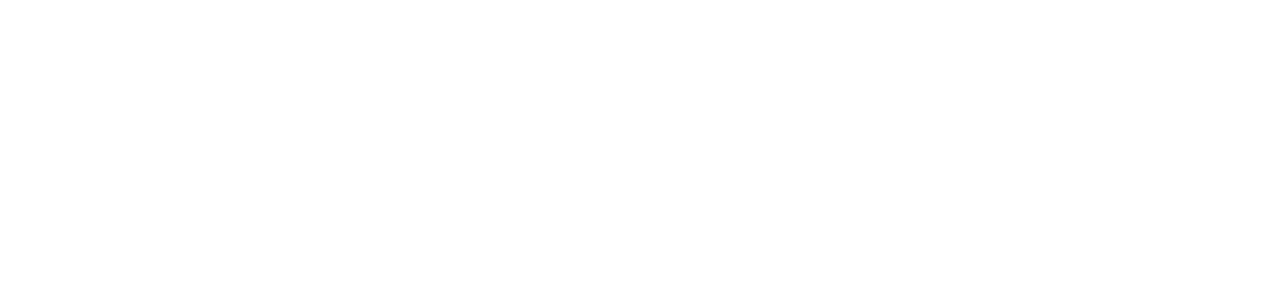
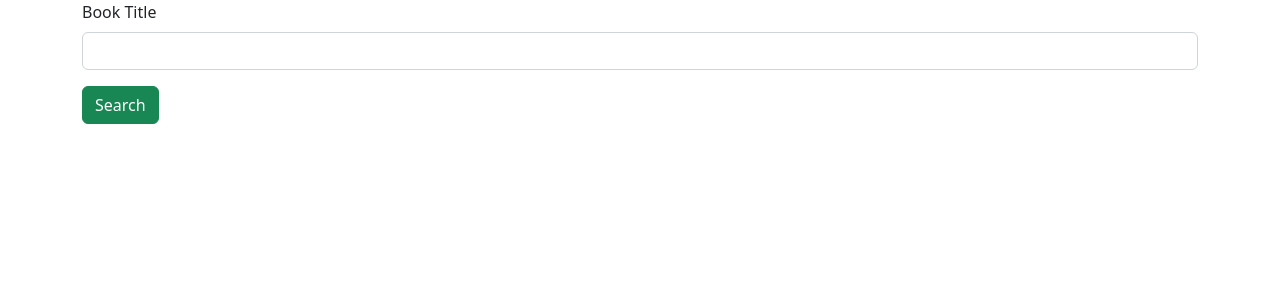
Before and after one commit to GokulDas-07/Library-Angular-App, an Angular app: page /search in a window 1280 px wide. Before the commit this address led to /. Shown: the top 300 px of the page. Built offline with nearby package versions, Linux system fonts and the light colour scheme.

Commit message:
search added

```diff
--- a/src/app/app-routing.module.ts
+++ b/src/app/app-routing.module.ts
@@ -1,6 +1,7 @@
 import { NgModule } from '@angular/core';
 import { RouterModule, Routes } from '@angular/router';
 import { AdminloginComponent } from './adminlogin/adminlogin.component';
+import { BookSearchComponent } from './book-search/book-search.component';
 import { BooksEntryComponent } from './books-entry/books-entry.component';
 import { BooksViewComponent } from './books-view/books-view.component';
 import { UserLoginComponent } from './user-login/user-login.component';
@@ -11,7 +12,8 @@ const routes: Routes = [
   {path:"registration",component:UserRegistrationComponent},
   {path:"userlogin",component:UserLoginComponent},
   {path:"addbooks",component:BooksEntryComponent},
-  {path:"viewbooks",component:BooksViewComponent}
+  {path:"viewbooks",component:BooksViewComponent},
+  {path:"search",component:BookSearchComponent}
 ];
 
 @NgModule({
--- a/src/app/app.module.ts
+++ b/src/app/app.module.ts
@@ -8,6 +8,7 @@ import { UserRegistrationComponent } from './user-registration/user-registration
 import { UserLoginComponent } from './user-login/user-login.component';
 import { BooksEntryComponent } from './books-entry/books-entry.component';
 import { BooksViewComponent } from './books-view/books-view.component';
+import { BookSearchComponent } from './book-search/book-search.component';
 
 @NgModule({
   declarations: [
@@ -16,7 +17,8 @@ import { BooksViewComponent } from './books-view/books-view.component';
     UserRegistrationComponent,
     UserLoginComponent,
     BooksEntryComponent,
-    BooksViewComponent
+    BooksViewComponent,
+    BookSearchComponent
   ],
   imports: [
     BrowserModule,
--- /dev/null
+++ b/src/app/book-search/book-search.component.html
@@ -0,0 +1,19 @@
+<div class="container">
+    <div class="row">
+        <div class="col col-12 col-sm-12 col-md-12 col-lg-12 col-xl-12 col-xxl-12">
+            <div class="row g-3">
+                <div class="col col-12 col-sm-12 col-md-12 col-lg-12 col-xl-12 col-xxl-12">
+
+                    <label for="" class="form-label">Book Title</label>
+                    <input type="text" class="form-control">
+
+                </div>
+                <div class="col col-12 col-sm-12 col-md-12 col-lg-12 col-xl-12 col-xxl-12">
+
+                    <button class="btn btn-success">Search</button>
+
+                </div>
+            </div>
+        </div>
+    </div>
+</div>
```
Also changed, not shown: src/app/book-search/book-search.component.ts (added, +10 -0 lines), src/app/book-search/book-search.component.css (added).
